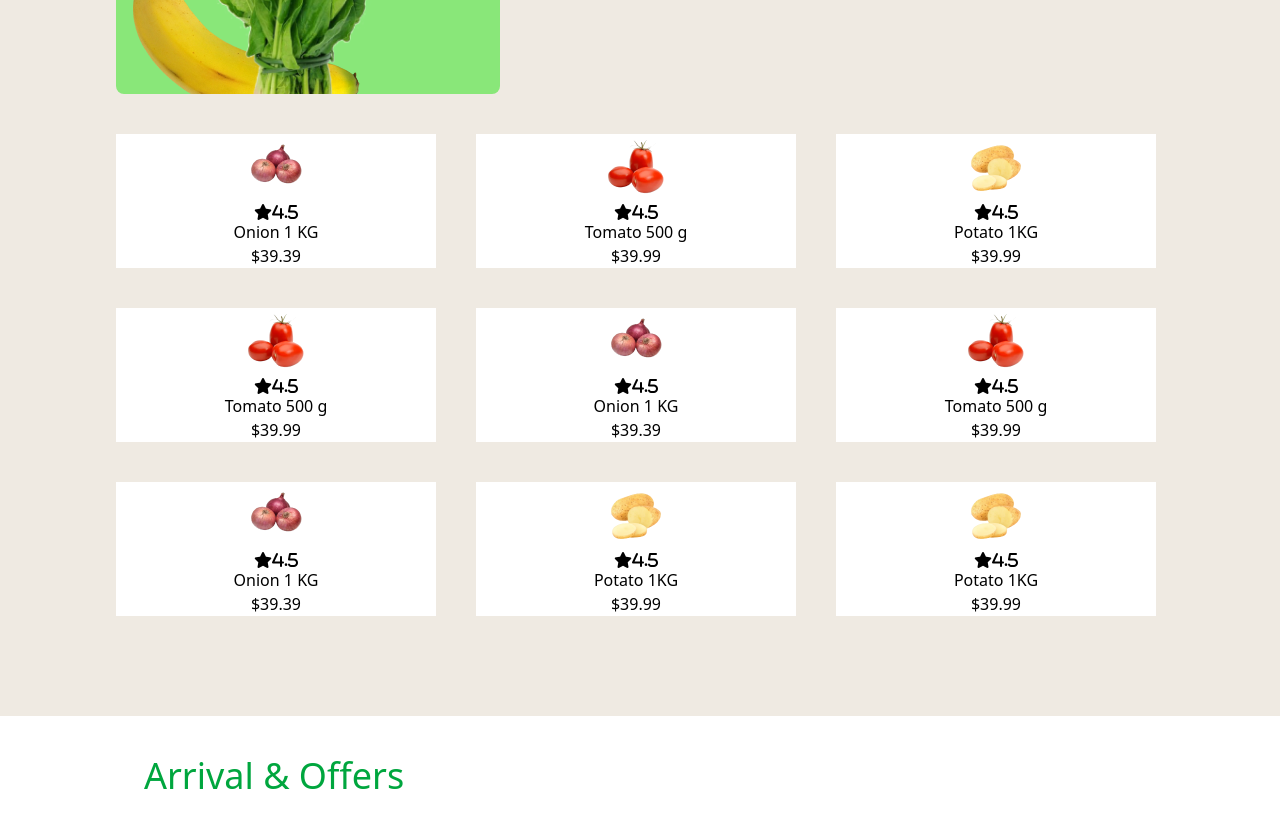
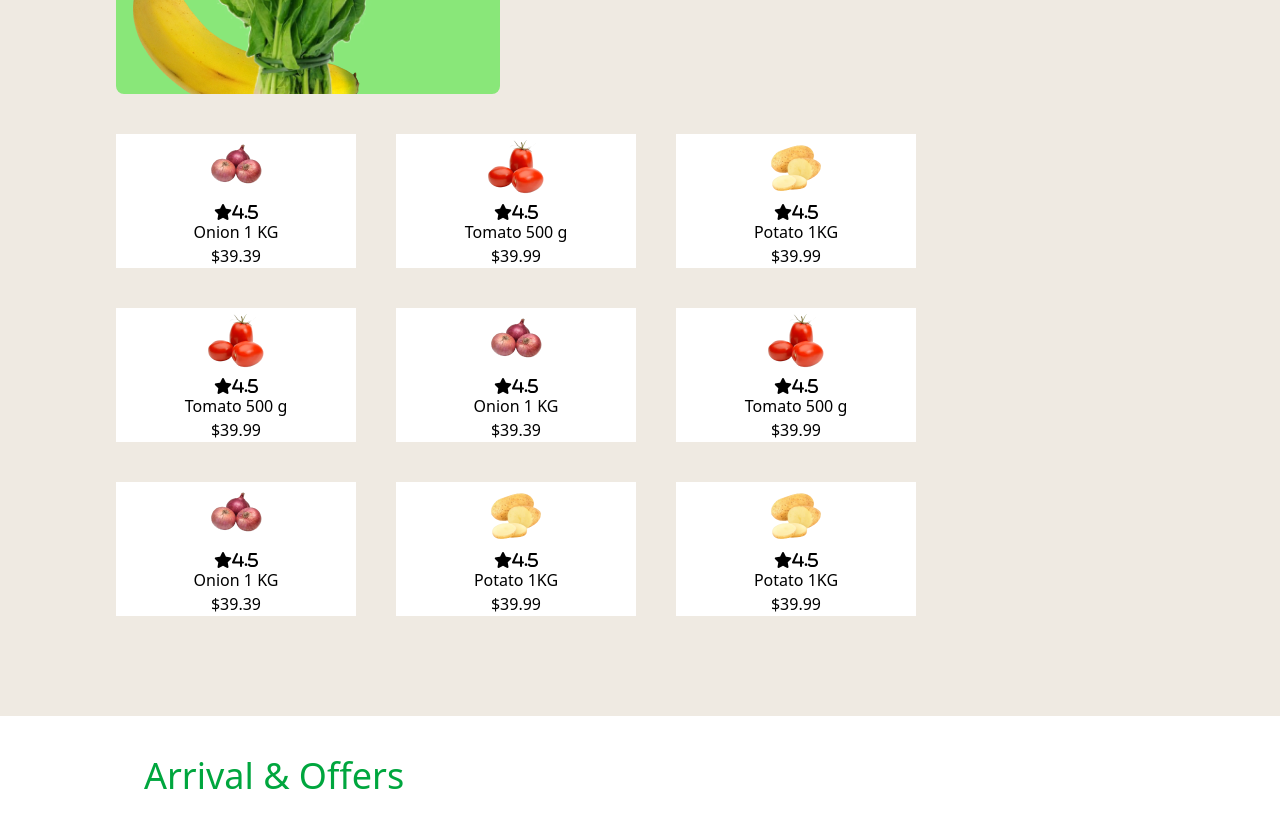
Before and after one commit to Far506/programming-hero-assignment-3, a plain HTML site: page index.html in a window 1280 px wide. Shown: the part 2140-2954 px from the top of the page. Drawn offline with nearby package versions, Linux system fonts and the light colour scheme.

Commit message:
farhan added

```diff
--- a/index.html
+++ b/index.html
@@ -119,7 +119,7 @@
 
                 <div class="grid grid-cols-2 md:grid-cols-2 lg:grid-cols-3 gap-10">
 
-                    <div class="flex flex-col items-center bg-white w-80">
+                    <div class="flex flex-col items-center bg-white w-60">
                         <img class="rounded-lg bg-white" src="./images/onion.png" alt="">
                         <i class="fa-solid fa-star">4.5</i>
                         <p>Onion 1 KG</p>
```
